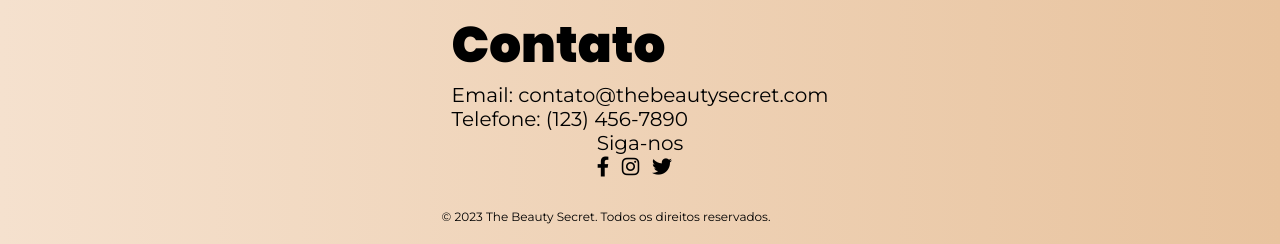
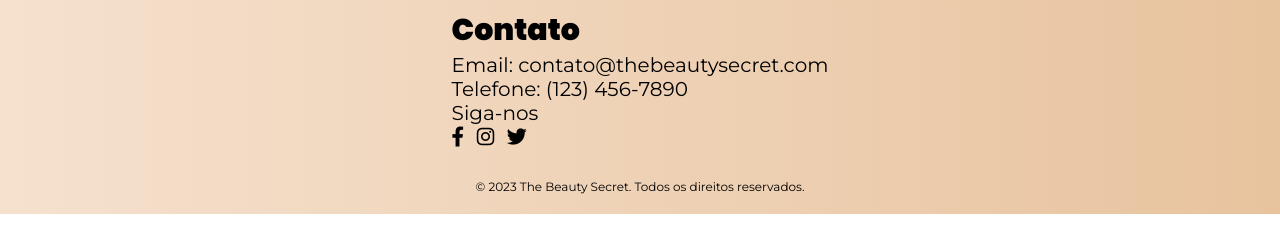
Before and after one commit to talitabrandaodesouzaa/TheBeautySecret, a plain HTML site: page index.html in a window 1280 px wide. Shown: the part 6092-6336 px from the top of the page. After the commit the page ends 6306 px from the top, so only its background shows below. Drawn offline with Linux system fonts and the light colour scheme.

Commit message:
Update index.html

```diff
--- a/index.html
+++ b/index.html
@@ -314,17 +314,16 @@
             <div class="container">
                 <div class="row">
                     <div class="col-md-6">
-                       <h1> Contato</h1>
+                       <h2> Contato</h2>
                         <p>Email: contato@thebeautysecret.com</p>
                         <p>Telefone: (123) 456-7890</p>
-                   </div>
-                    <div class="col-md-6">
                         <p>Siga-nos</p>
                         <ul class="social-media">
                             <li><a href="#"><i class="fab fa-facebook-f"></i></a></li>
                             <li><a href="#"><i class="fab fa-instagram"></i></a></li>
                             <li><a href="#"><i class="fab fa-twitter"></i></a></li>
                         </ul>
+                     </div>
                     </div>
                 </div>
                 <div class="row">
```
